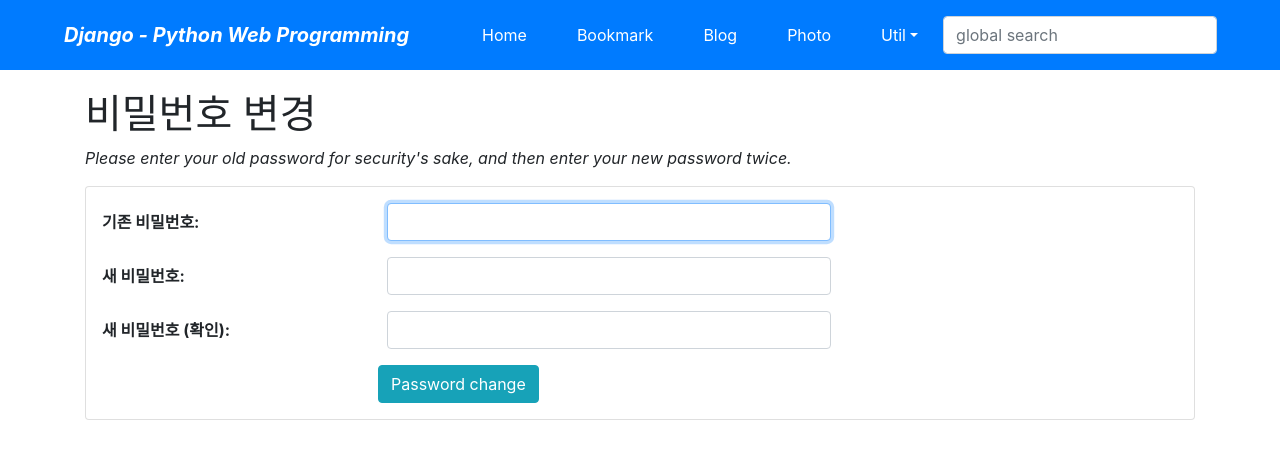
After one commit to prismip/ssac-academy, a Django app: a page that uses workspace/code-workspace/demoweb2/templates/base.html in a window 1280 px wide. The commit adds this page. Shown: the top 459 px of the page. Run offline with Django 3.2, Linux system fonts and the light colour scheme; a user stored in the database is signed in; some libraries are stand-ins or nearby versions.

Commit message:
update file

```diff
--- a/workspace/code-workspace/demoweb2/demoweb/settings.py
+++ b/workspace/code-workspace/demoweb2/demoweb/settings.py
@@ -38,6 +38,9 @@ INSTALLED_APPS = [
     'django.contrib.sessions',
     'django.contrib.messages',
     'django.contrib.staticfiles',
+
+    # open source apps
+    'widget_tweaks',
 
     # custom apps
     'bookmark.apps.BookmarkConfig',
--- a/workspace/code-workspace/demoweb2/demoweb/urls.py
+++ b/workspace/code-workspace/demoweb2/demoweb/urls.py
@@ -23,6 +23,8 @@ urlpatterns = [
     path('', HomeView.as_view(), name='home'),
     path('admin/', admin.site.urls),
 
+    path('accounts/', include('django.contrib.auth.urls')), # accounts/login
+
     # path('bookmark/', None, name="bookmark-index"),
     path('bookmark/', include('bookmark.urls')),    # bookmark 로 시작되는 url 설정 관리는 bookmark/urls.py 에서 처리합니다.
     path('blog/', include('blog.urls')),            # blog 로 시작되는 url 설정 관리는 blog/urls.py 에서 처리합니다.
--- a/workspace/code-workspace/demoweb2/templates/base.html
+++ b/workspace/code-workspace/demoweb2/templates/base.html
@@ -46,6 +46,28 @@
         <form class="form-inline my-2" action="" method="post"> {% csrf_token %}
             <input class="form-control mr-sm-2" type="search" placeholder="global search" name="search_word">
         </form>
+
+        <!-- account box -->
+        <ul class="navbar-nav ml-5 mr-5">
+            <li class="nav-item dropdown mx-1 btn btn-primary">
+                <!--
+                <a class="nav-link dropdown-toggle text-white" href="#" data-toggle="dropdown">
+            	    <i class="fas fa-user"></i>&ensp;&ensp;</a>
+                <div class="dropdown-menu">
+            	    <a class="dropdown-item" href="">Logout</a>
+            	    <a class="dropdown-item" href="">Change Password</a>
+                </div>
+                -->
+                <a class="nav-link dropdown-toggle text-white" href="#" data-toggle="dropdown">
+            	    <i class="fas fa-user"></i>&ensp;Anonymous&ensp;</a>
+                <div class="dropdown-menu">
+            	    <a class="dropdown-item" href="/accounts/login/">Login</a>
+            	    <a class="dropdown-item" href="">Register</a>
+                </div>
+
+            </li>
+        </ul>
+        <!-- end of account box -->
     </div>
 </nav>
 
--- /dev/null
+++ b/workspace/code-workspace/demoweb2/templates/registration/password_change_form.html
@@ -0,0 +1,48 @@
+{% extends "base.html" %}
+{% load widget_tweaks %}
+
+{% block title %}password_change_form.html{% endblock %}
+
+{% block content %}
+
+    <h1>{{ title }}</h1>
+    <p class="font-italic">Please enter your old password for security's sake,
+        and then enter your new password twice.</p>
+
+    {% if form.errors %}
+    <div class="alert alert-danger">
+        <div class="font-weight-bold">Wrong! Please correct the error(s) below.</div>
+        {{ form.errors }}
+    </div>
+    {% endif %}
+
+    <form action="." method="post" class="card pt-3">{% csrf_token %}
+
+        <div class="form-group row">
+            {{ form.old_password|add_label_class:"col-form-label col-sm-3 ml-3 font-weight-bold" }}
+            <div class="col-sm-5">
+                {{ form.old_password|add_class:"form-control"|attr:"autofocus" }}
+            </div>
+        </div>
+        <div class="form-group row">
+            {{ form.new_password1|add_label_class:"col-form-label col-sm-3 ml-3 font-weight-bold" }}
+            <div class="col-sm-5">
+                {{ form.new_password1|add_class:"form-control" }}
+            </div>
+        </div>
+        <div class="form-group row">
+            {{ form.new_password2|add_label_class:"col-form-label col-sm-3 ml-3 font-weight-bold" }}
+            <div class="col-sm-5">
+                {{ form.new_password2|add_class:"form-control" }}
+            </div>
+        </div>
+
+        <div class="form-group">
+            <div class="offset-sm-3 col-sm-5">
+                <input type="submit" value="Password change" class="btn btn-info"/>
+            </div>
+        </div>
+
+    </form>
+
+{% endblock %}
```
Also changed, not shown: workspace/code-workspace/demoweb2/templates/registration/logged_out.html (added, +18 -0 lines), workspace/code-workspace/demoweb2/templates/registration/login.html (added, +42 -0 lines), workspace/code-workspace/demoweb2/templates/registration/password_change_done.html (added, +12 -0 lines), workspace/code-workspace/demoweb2/templates/registration/register.html (added, +47 -0 lines), workspace/code-workspace/demoweb2/templates/registration/register_done.html (added, +14 -0 lines).
